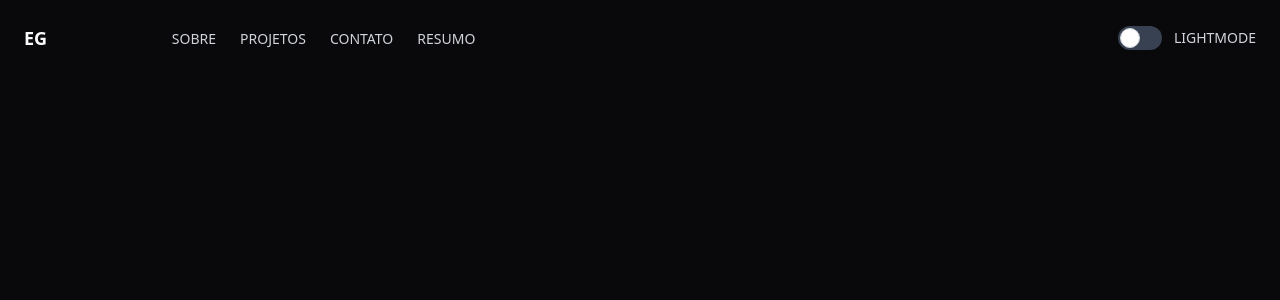
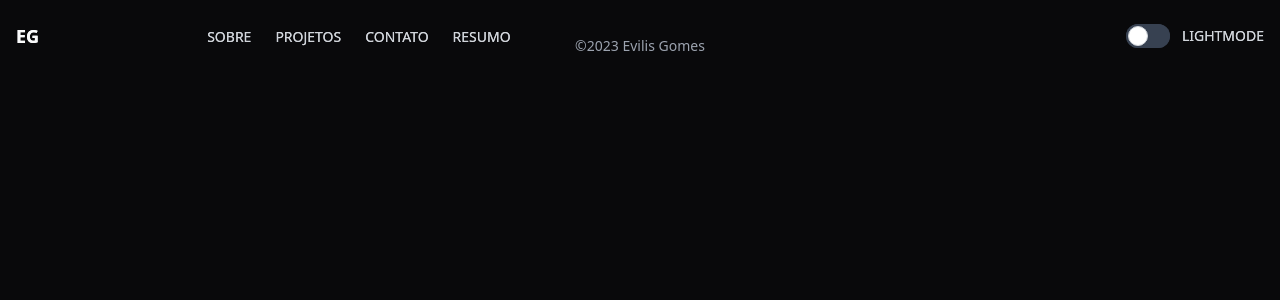
Before and after one commit to EvilisGlenio/glenio-dev, a Next.js app: page /components/Header in a window 1280 px wide. Shown: the top 300 px of the page. Built offline with nearby package versions, Linux system fonts and the light colour scheme.

Commit message:
width adjustment of the header component

```diff
--- a/app/components/Header/page.tsx
+++ b/app/components/Header/page.tsx
@@ -15,20 +15,22 @@ const Header = () => {
   const isMobile = width <= 720;
 
   return (
-    <section className="fixed z-10 top-0 flex w-full items-center justify-between p-6 dark:bg-zinc-950 ">
+    <main className="fixed z-10 top-0 flex w-full items-center justify-between px-4">
       <h1 className=" text-lg font-extrabold dark:text-gray-50">
         <Link href={"/"}>EG</Link>
       </h1>
-
-      <ul className="flex w-2/3 max-w-7xl items-center justify-start gap-6 max-md:hidden font-medium text-gray-700 dark:text-gray-50 ">
-        {ContentA.map(({ href, index, menu }) => {
-          return <Content index={index} href={href} key={index} menu={menu} />;
-        })}
-      </ul>
-
+      <section className=" flex items-center justify-between w-[64%] max-w-7xl p-6  ">
+        <ul className="flex w-full items-center justify-start gap-6 max-md:hidden font-medium text-gray-700 dark:text-gray-50 ">
+          {ContentA.map(({ href, index, menu }) => {
+            return (
+              <Content index={index} href={href} key={index} menu={menu} />
+            );
+          })}
+        </ul>
+      </section>
       {isMobile ? <MenuHamburguer /> : <ThemeSwitch />}
       {currentMode && <MobileMenu />}
-    </section>
+    </main>
   );
 };
 
--- a/app/projects/page.tsx
+++ b/app/projects/page.tsx
@@ -82,7 +82,7 @@ const Projects = () => {
   ];
   return (
     <main className="flex w-full h-full flex-col items-center pt-32">
-      <section className="h-full flex flex-col w-2/3 max-w-7xl justify-between items-start gap-16 ">
+      <section className="h-full flex flex-col w-2/3 max-w-7xl justify-between items-start gap-16">
         <div className="flex flex-col gap-4">
           <h1 className="text-5xl max-lg:text-4xl max-md:text-3xl max-sm:text-xl dark:text-gray-50">
             Conectando sonhos por meio da tecnologia
```
